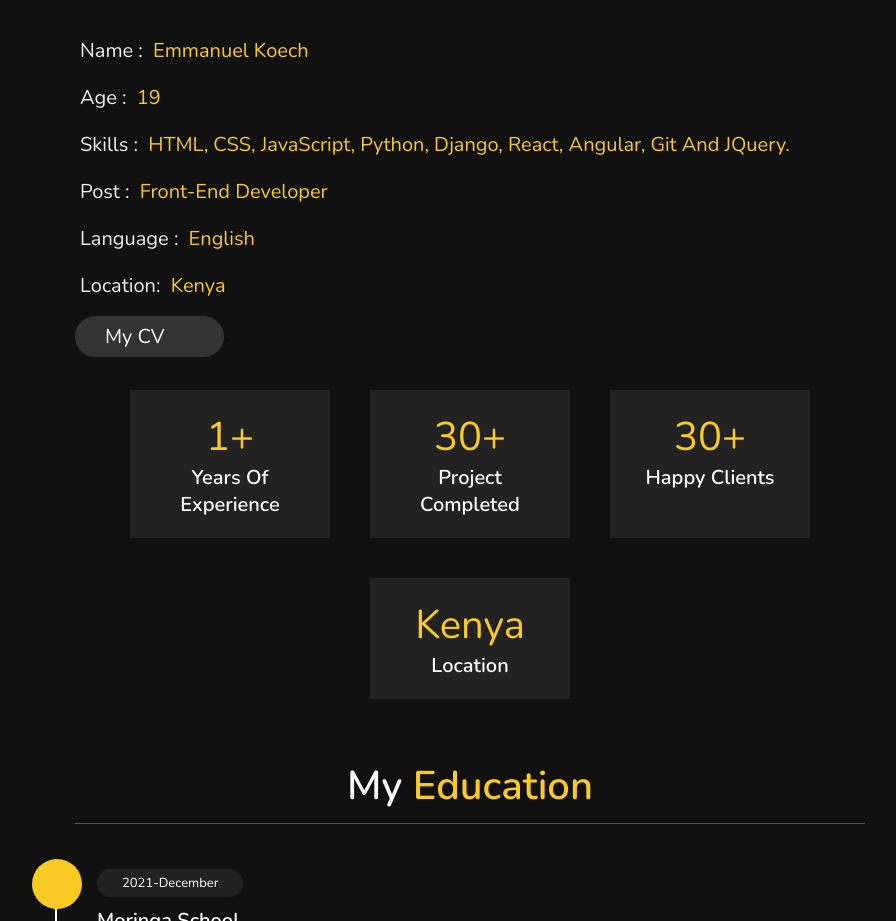
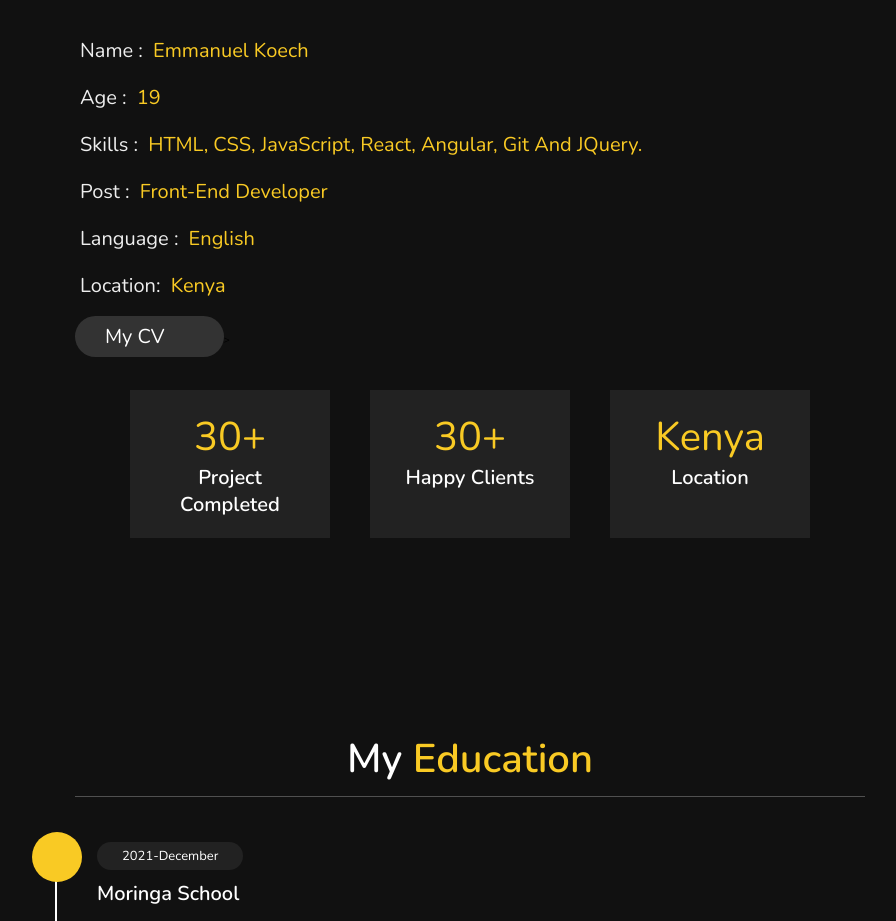
Before and after one commit to Emmanuel687/Emmanuel-Portfolio-page, a plain HTML site: page index.html in a window 1280 px wide. Shown: the part 888-1809 px from the top of the page, without its empty margins (345-1241 px from the left). Drawn offline with nearby package versions, Linux system fonts and the light colour scheme.

Commit message:
removed experience

```diff
--- a/index.html
+++ b/index.html
@@ -61,7 +61,7 @@
     <div class="info">
         <h3> <span> name : </span> Emmanuel Koech </h3>
         <h3> <span> age : </span> 19 </h3>
-        <h3> <span> skills : </span>HTML, CSS, JavaScript, Python, Django, React, Angular, Git and jQuery. </h3>
+        <h3> <span> skills : </span>HTML, CSS, JavaScript, React, Angular, Git and jQuery. </h3>
         <h3> <span> post : </span> front-end developer  </h3>
         <h3> <span> language : </span> English </h3>
         <h3> <span> location: </span> kenya </h3>
@@ -69,11 +69,6 @@
         <a href="https://docs.google.com/document/d/1pTJ1tJLMKMhTZCWKG6BecINgZ5FXDrcKXGwvZB8HmTA/edit" <button class="btn">My CV <i class="fas fa-download"></i> </button></a>>
     </div>
     <div class="counter">
-
-        <div class="box">
-            <span>1+</span>
-            <h3>years of experience</h3>
-        </div>
 
         <div class="box">
             <span>30+</span>
```
